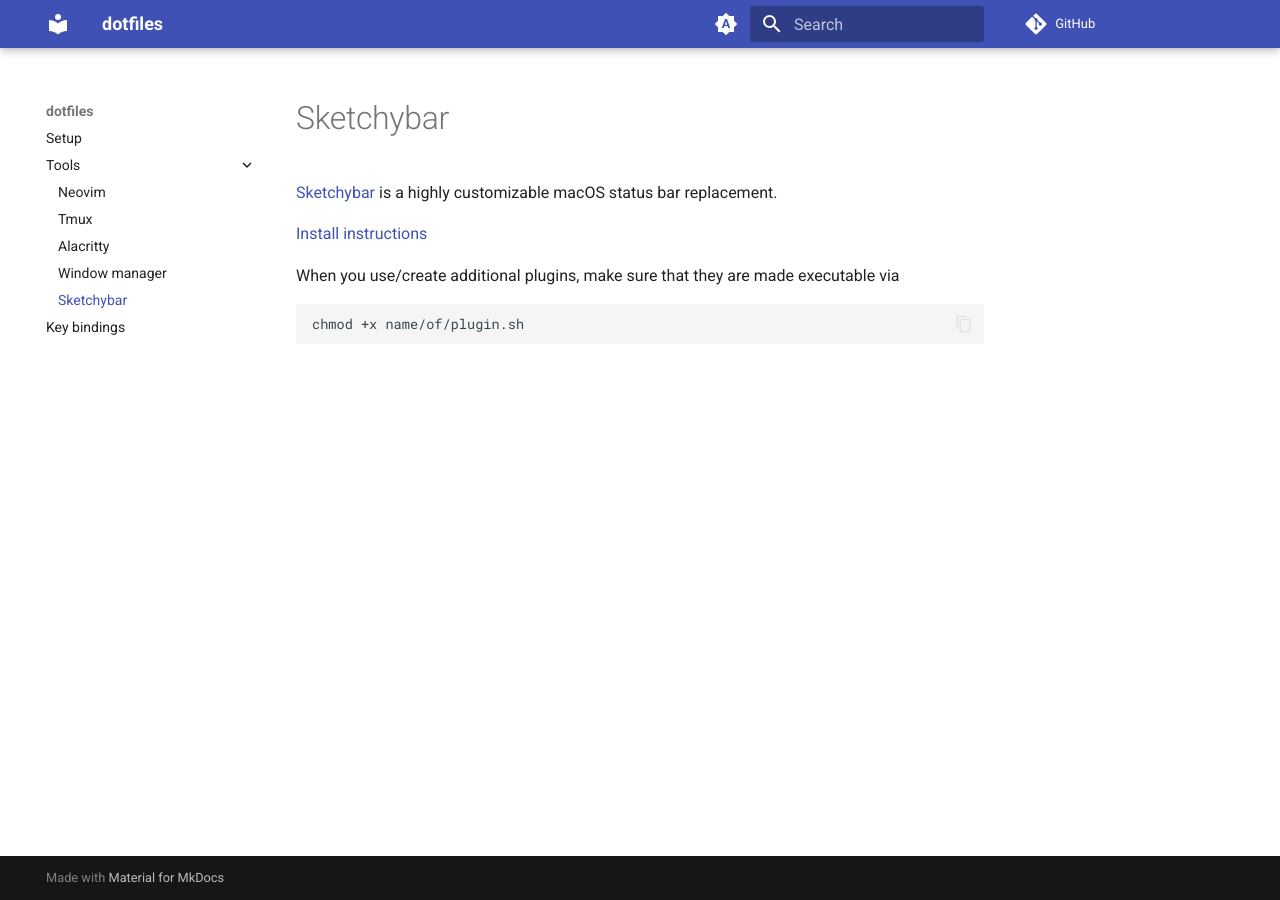
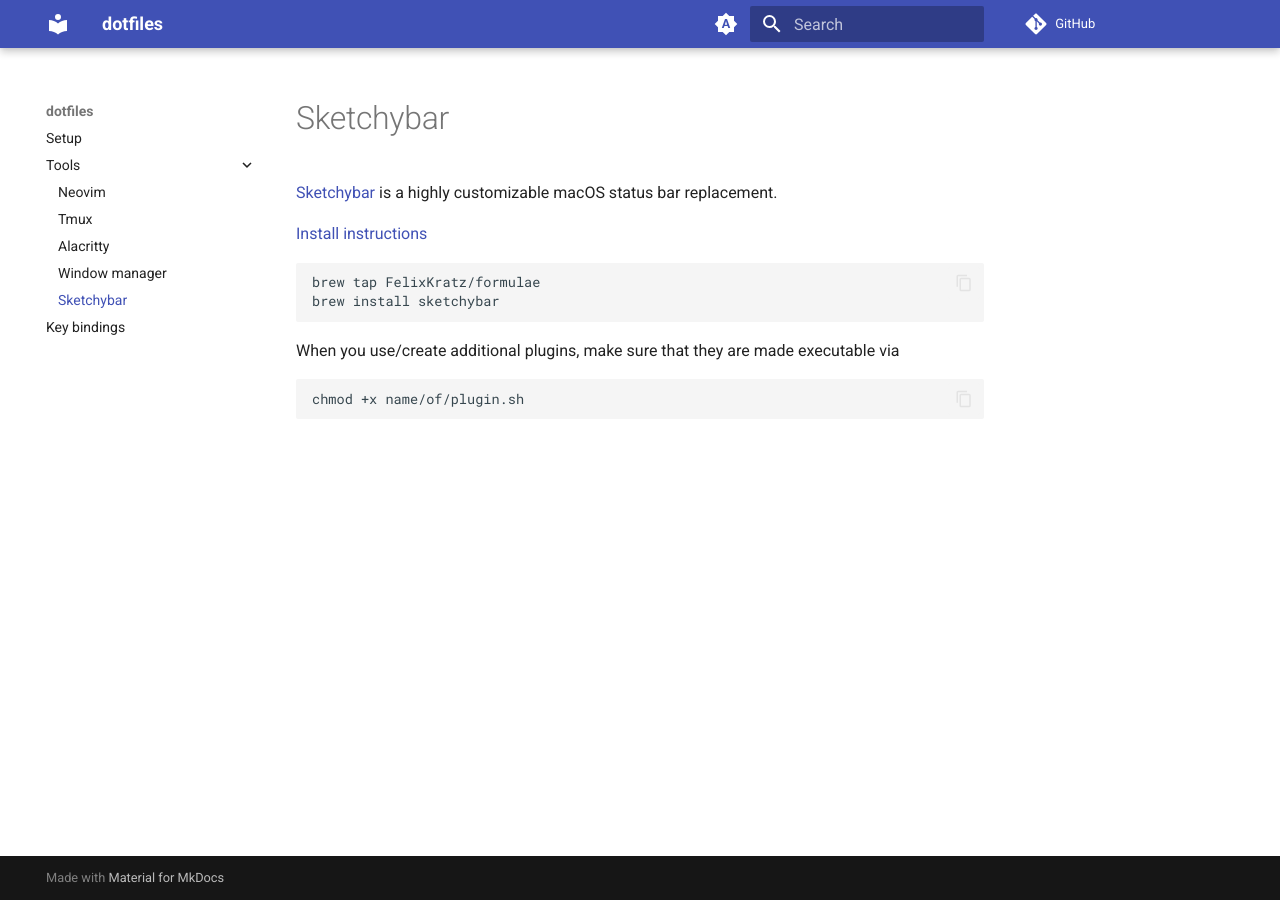
Before and after one commit to HieuDao-code/dotfiles, an MkDocs documentation site: the page built from docs/sketchybar.md, in a window 1280 px wide. Built offline with MkDocs 1.6.1 and Material for MkDocs 9.7.7, drawn with Linux system fonts in a browser that asks for light colours; comment, search, counter and statistics services are not loaded.

Commit message:
Update sketchybar.md

````diff
--- a/docs/sketchybar.md
+++ b/docs/sketchybar.md
@@ -4,7 +4,10 @@
 
 [Install instructions](https://felixkratz.github.io/SketchyBar/setup)
 
-
+```sh
+brew tap FelixKratz/formulae
+brew install sketchybar
+```
 
 
 
````
